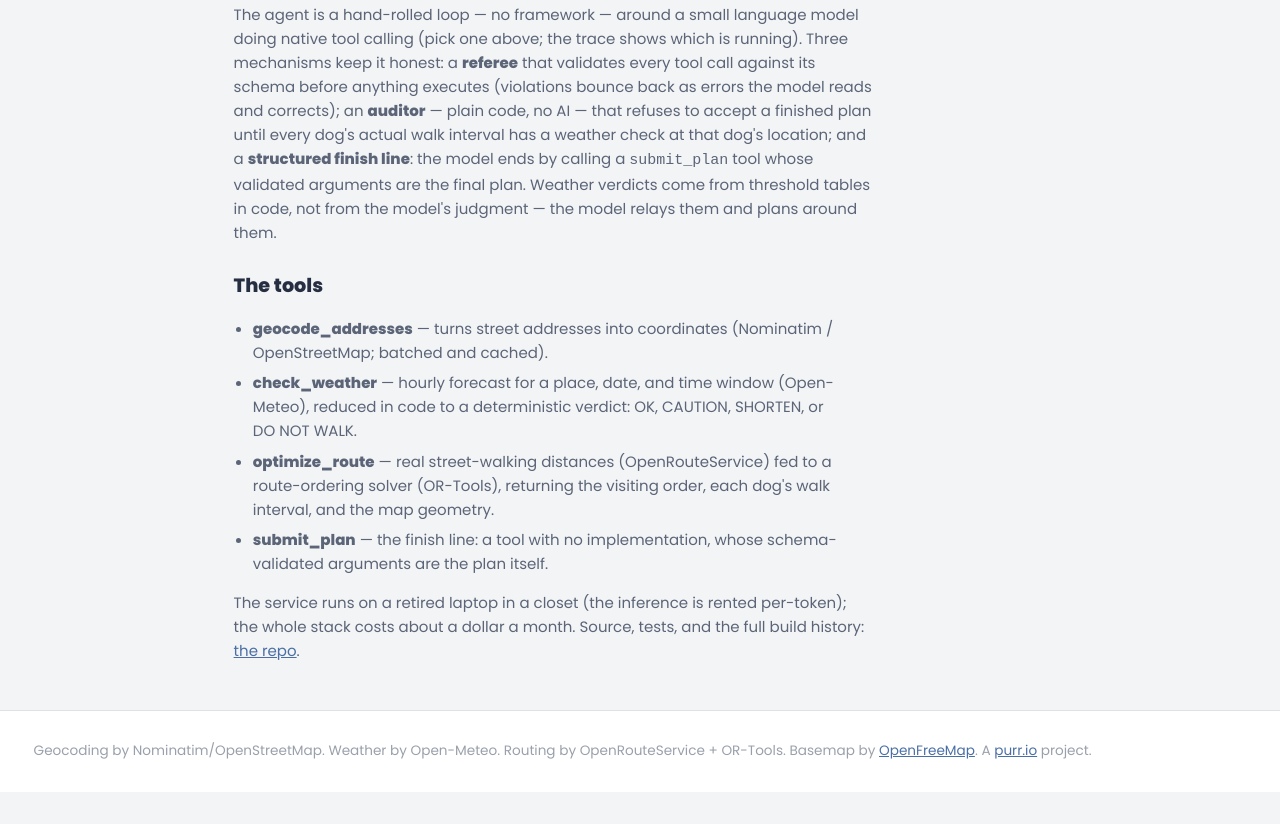
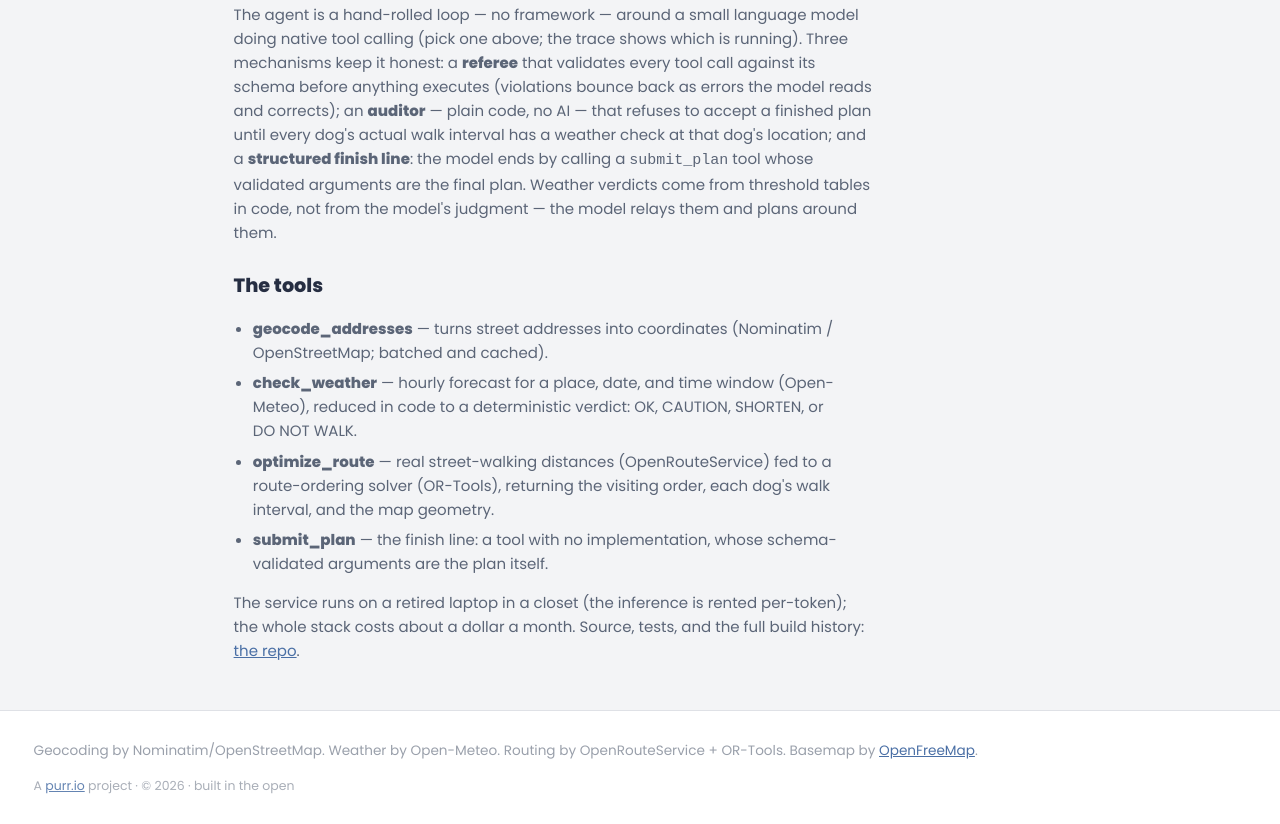
Before and after one commit to rbhughes/agentic_dog_walker, an Astro site in the folder site/: page / in a window 1280 px wide. Shown: the part 601-1425 px from the top of the page. Before the commit the page ends 1393 px from the top, so only its background shows below. Built offline with nearby package versions, Linux system fonts and the light colour scheme; Astro itself is replaced by a stand-in of ours; no server answers.

Commit message:
Footer colophon
Co-Authored-By: Claude Fable 5 <noreply@anthropic.com>
Claude-Session: https://claude.ai/code/session_01QZ4CJoQwA6Nx2XP48pjiUj

```diff
--- a/site/src/pages/index.astro
+++ b/site/src/pages/index.astro
@@ -150,8 +150,8 @@
         Geocoding by Nominatim/OpenStreetMap. Weather by Open-Meteo.
         Routing by OpenRouteService + OR-Tools. Basemap by
         <a href="https://openfreemap.org">OpenFreeMap</a>.
-        A <a href="https://purr.io">purr.io</a> project.
       </p>
+      <p class="colophon">A <a href="https://purr.io">purr.io</a> project &middot; &copy; 2026 &middot; built in the open</p>
     </footer>
 
     <script src="../scripts/app.js"></script>
@@ -343,4 +343,6 @@
   html { height: 100%; }
   body { min-height: 100vh; display: flex; flex-direction: column; }
   body > footer { margin-top: auto; }
+
+  .colophon { margin-top: 0.35rem; font-size: 0.78rem; opacity: 0.85; }
 </style>
```
